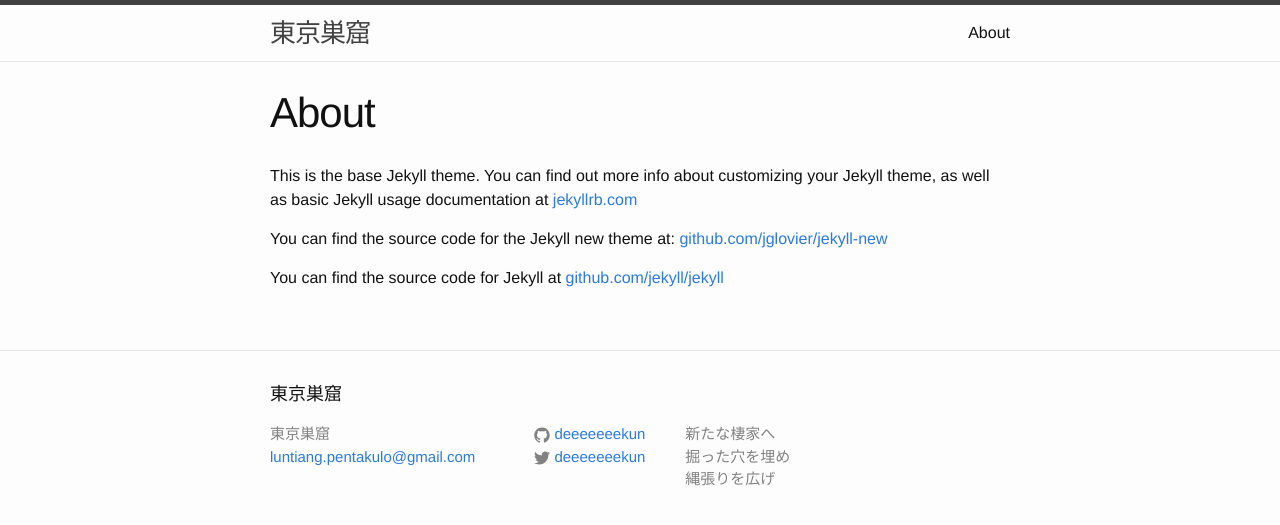
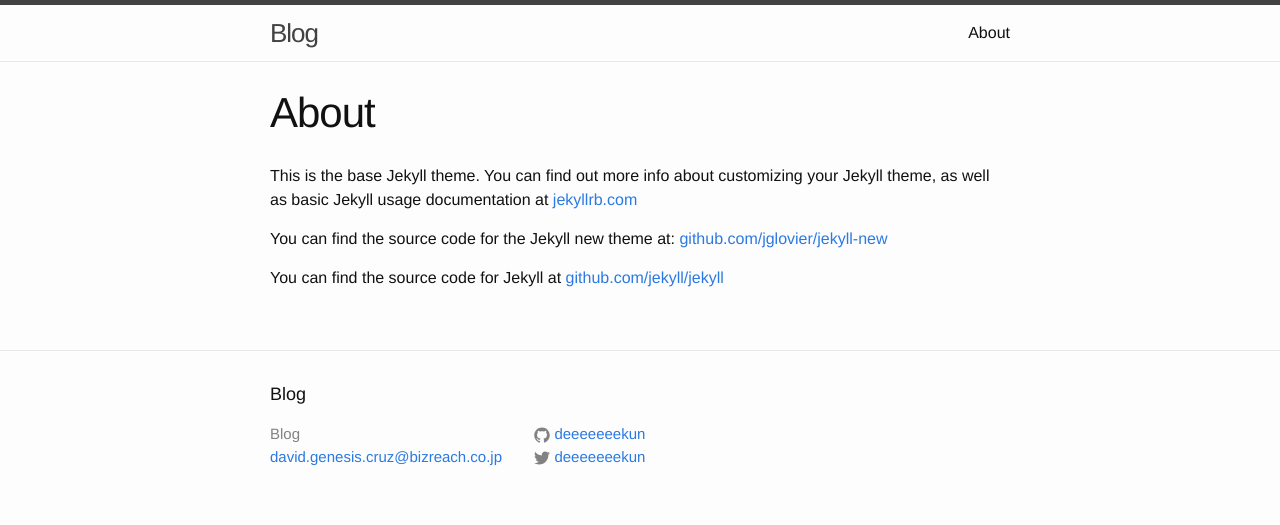
Before and after one commit to davidgenesiscruz/deeeeeeekun.github.io, a Jekyll site: the page built from about.md, in a window 1280 px wide. Shown: the top 525 px of the page. Built offline with Jekyll 4.4.1, drawn with Linux system fonts in a browser that asks for light colours.

Commit message:
Update _config.yml

```diff
--- a/_config.yml
+++ b/_config.yml
@@ -1,10 +1,7 @@
 # Site settings
-title: 東京巣窟
-email: luntiang.pentakulo@gmail.com
+title: Blog
+email: david.genesis.cruz@bizreach.co.jp
 description: >
-  新たな棲家へ<br>
-  掘った穴を埋め<br>
-  縄張りを広げ
 baseurl: "" # the subpath of your site, e.g. /blog/
 url: "http://deeeeeeekun.github.io/" # the base hostname & protocol for your site
 twitter_username: deeeeeeekun
```
